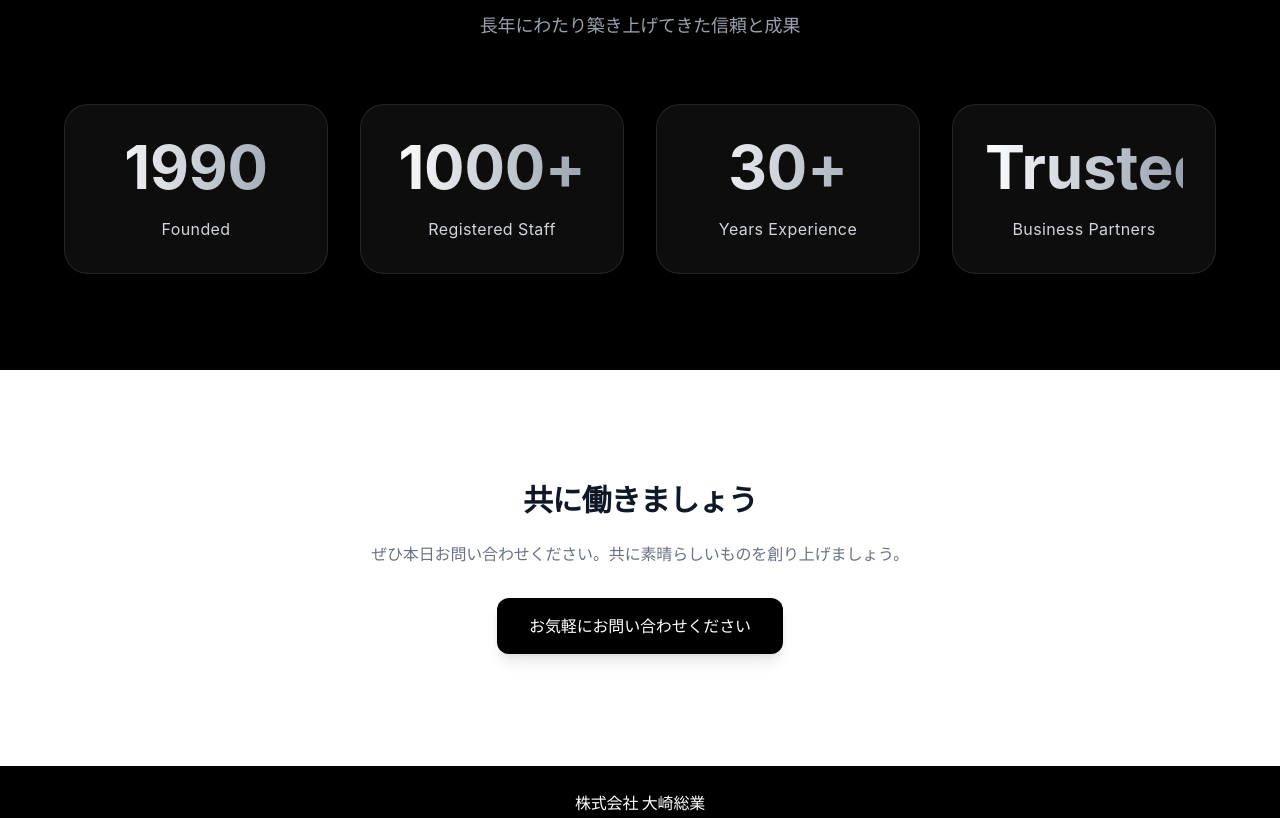
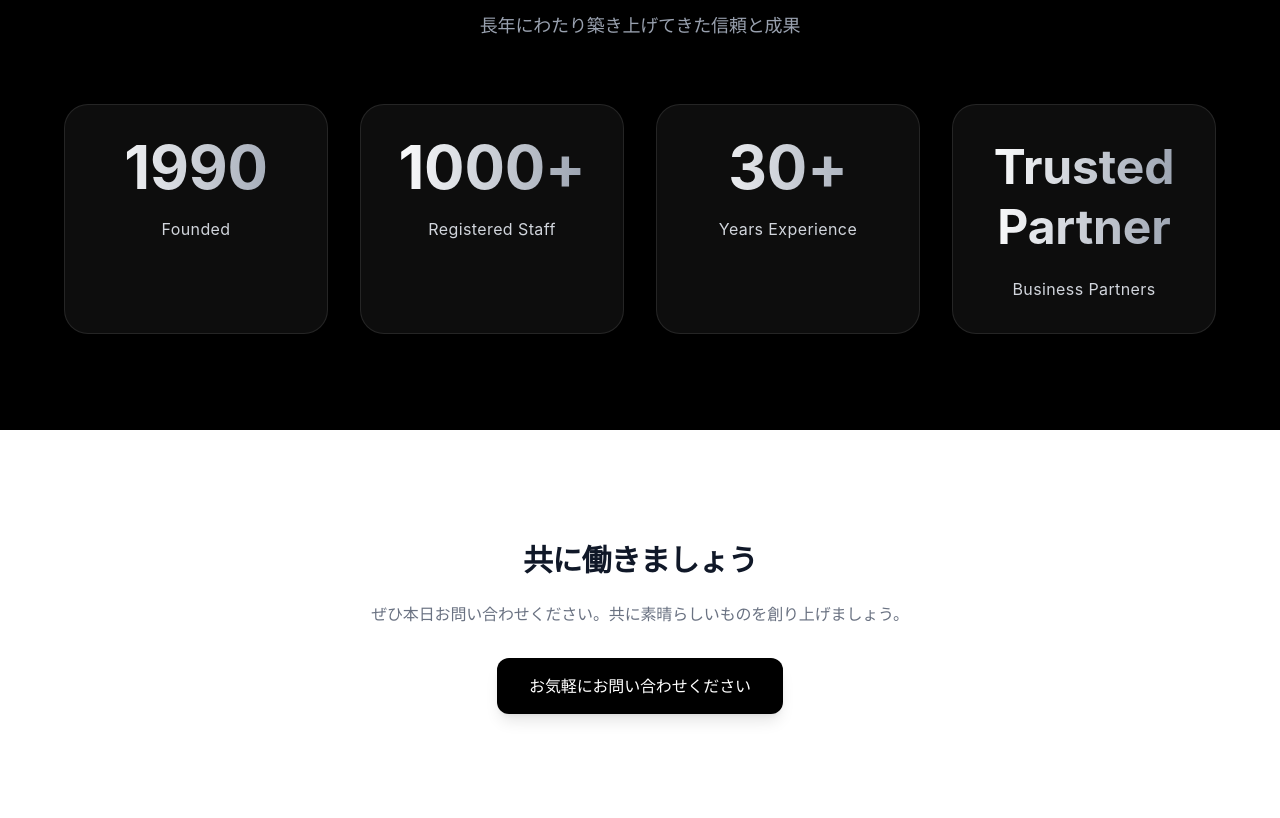
Before and after one commit to winluv0909/my-website, a Next.js app: page / in a window 1280 px wide. Shown: the part 1960-2778 px from the top of the page. Built offline with nearby package versions, Linux system fonts and the light colour scheme.

Commit message:
Fix trusted text overflow in stats card

```diff
--- a/app/page.js
+++ b/app/page.js
@@ -302,9 +302,11 @@ export default function Home() {
       {/* CARD 4 */}
       <div className="fade-up group bg-white/5 border border-white/10 rounded-3xl p-8 backdrop-blur-sm hover:bg-white/10 hover:-translate-y-2 transition-all duration-500 text-center">
 
-        <div className="text-5xl md:text-6xl font-bold bg-linear-to-r from-white to-gray-400 bg-clip-text text-transparent group-hover:scale-110 transition-transform duration-500">
-          Trusted
-        </div>
+        <div className="text-4xl md:text-5xl font-bold leading-tight bg-linear-to-r from-white to-gray-400 bg-clip-text text-transparent group-hover:scale-105 transition-transform duration-500">
+  Trusted
+  <br />
+  Partner
+</div>
 
         <p className="mt-5 text-gray-300 tracking-wide">
           Business Partners
```
